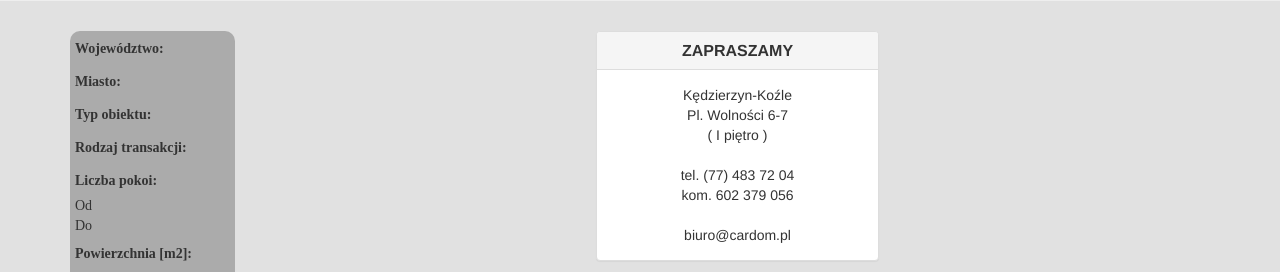
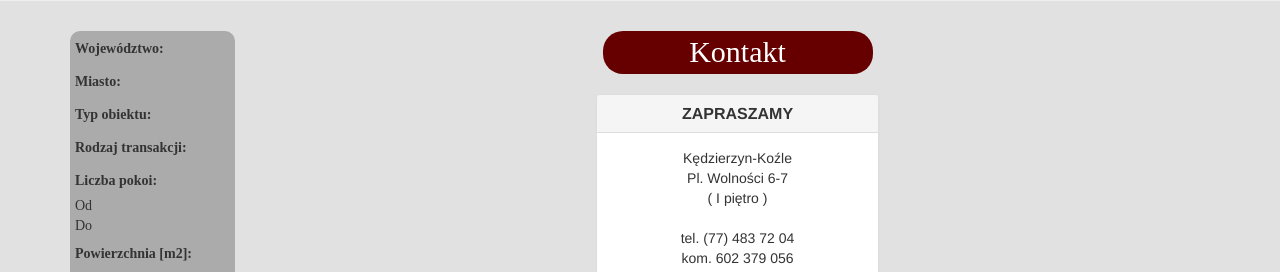
Before and after one commit to brojd/cardom_MySQL, a Django app: template templates/cardom/contact.html in a window 1280 px wide. Shown: the part 438-710 px from the top of the page. Run offline with Django 3.2, Linux system fonts and the light colour scheme; the template is opened without the code that fills it: most values are stand-ins (such as "Sample title", 1, 10 or a date in 2020); parts of the project's set-up code (start-up, migrations or seed data) failed here and were passed over; some libraries are stand-ins or nearby versions.

Commit message:
edit title of contact page

```diff
--- a/static/cardom/css/contact.css
+++ b/static/cardom/css/contact.css
@@ -24,3 +24,17 @@
   display: block;
   margin: 0 auto
 }
+
+#title {
+  text-align: center;
+  font-family: "Times New Roman", Times, serif;
+  font-weight: normal;
+  font-size: 30px;
+  display: block;
+  color: white;
+  background-color: #660000;
+  width: 270px;
+  margin-left: auto;
+  margin-right: auto;
+  border-radius: 20px
+}
--- a/templates/cardom/contact.html
+++ b/templates/cardom/contact.html
@@ -24,6 +24,8 @@
 {% endblock %}
 
 {% block content %}
+<div id="title">Kontakt</div></br>
+
 <div class="contact_info">
     <div class="panel panel-default">
       <div class="panel-heading">
```
